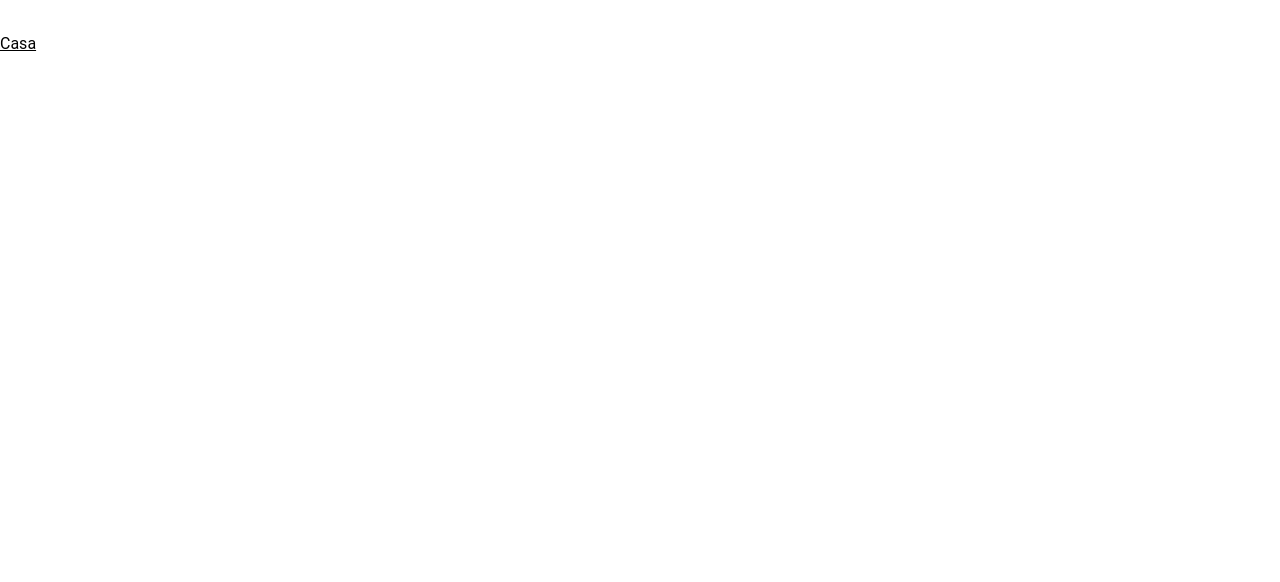
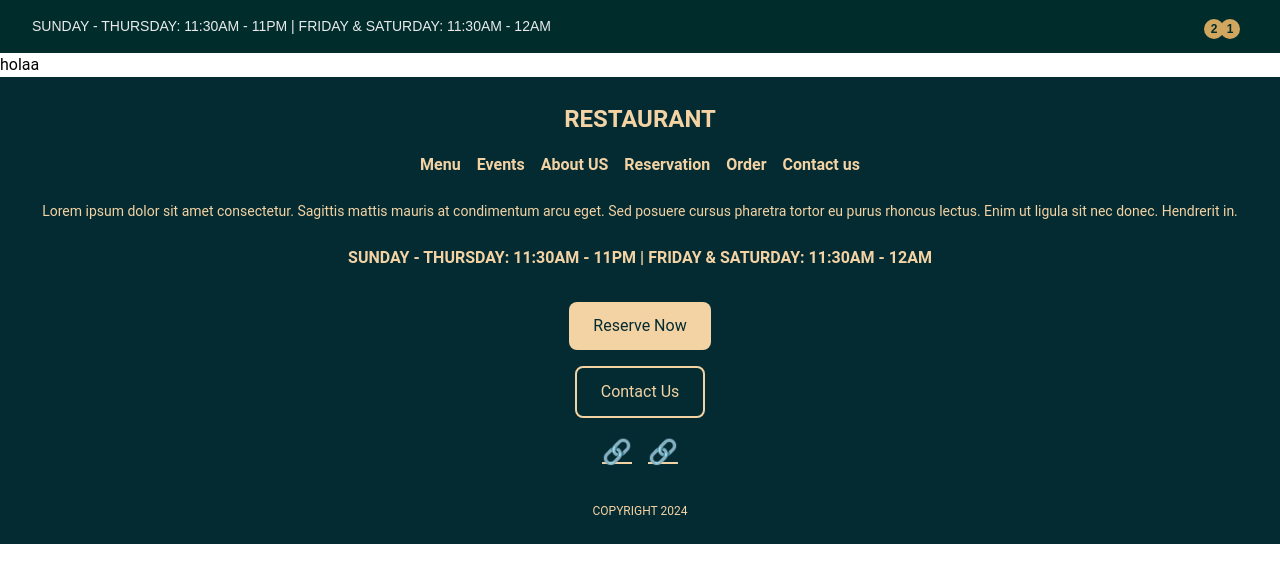
Before and after one commit to GabriLPDA22/Restaurante-Front, a Vue app: page / in a window 1280 px wide. Shown: the top 582 px of the page. Built offline with nearby package versions, Linux system fonts and the light colour scheme; the HTML template or start-up script is replaced by a standard one.

Commit message:
header y footer provisionales

```diff
--- a/src/App.vue
+++ b/src/App.vue
@@ -1,79 +1,13 @@
 <script setup lang="ts">
 import { RouterLink, RouterView } from 'vue-router'
+import HeaderComponent from './components/HeaderComponent.vue';
+import FooterComponent from './components/FooterComponent.vue';
 </script>
 
 <template>
-  <header>
-    <div class="wrapper">
-      <nav>
-        <RouterLink to="/">Casa</RouterLink>
-      </nav>
-    </div>
-  </header>
-
-  <RouterView />
+  <HeaderComponent/>
+  <div>holaa</div>
+  <FooterComponent/>
 </template>
 
-<style scoped>
-header {
-  line-height: 1.5;
-  max-height: 100vh;
-}
-
-.logo {
-  display: block;
-  margin: 0 auto 2rem;
-}
-
-nav {
-  width: 100%;
-  font-size: 12px;
-  text-align: center;
-  margin-top: 2rem;
-}
-
-nav a.router-link-exact-active {
-  color: var(--color-text);
-}
-
-nav a.router-link-exact-active:hover {
-  background-color: transparent;
-}
-
-nav a {
-  display: inline-block;
-  padding: 0 1rem;
-  border-left: 1px solid var(--color-border);
-}
-
-nav a:first-of-type {
-  border: 0;
-}
-
-@media (min-width: 1024px) {
-  header {
-    display: flex;
-    place-items: center;
-    padding-right: calc(var(--section-gap) / 2);
-  }
-
-  .logo {
-    margin: 0 2rem 0 0;
-  }
-
-  header .wrapper {
-    display: flex;
-    place-items: flex-start;
-    flex-wrap: wrap;
-  }
-
-  nav {
-    text-align: left;
-    margin-left: -1rem;
-    font-size: 1rem;
-
-    padding: 1rem 0;
-    margin-top: 1rem;
-  }
-}
-</style>
+<style scoped />
--- /dev/null
+++ b/src/components/FooterComponent.vue
@@ -0,0 +1,175 @@
+<template>
+    <footer class="footer">
+      <div class="footer__top">
+        <h1 class="footer__title">RESTAURANT</h1>
+        <nav class="footer__nav">
+          <ul class="footer__menu">
+            <li class="footer__menu-item"><a href="#menu">Menu</a></li>
+            <li class="footer__menu-item"><a href="#events">Events</a></li>
+            <li class="footer__menu-item"><a href="#about-us">About US</a></li>
+            <li class="footer__menu-item"><a href="#reservation">Reservation</a></li>
+            <li class="footer__menu-item"><a href="#order">Order</a></li>
+            <li class="footer__menu-item"><a href="#contact-us">Contact us</a></li>
+          </ul>
+        </nav>
+        <p class="footer__description">
+          Lorem ipsum dolor sit amet consectetur. Sagittis mattis mauris at condimentum arcu eget. Sed posuere cursus pharetra tortor eu purus rhoncus lectus. Enim ut ligula sit nec donec. Hendrerit in.
+        </p>
+        <p class="footer__hours">
+          SUNDAY - THURSDAY: 11:30AM - 11PM | FRIDAY & SATURDAY: 11:30AM - 12AM
+        </p>
+      </div>
+      <div class="footer__bottom">
+        <button class="footer__button footer__button--reserve">Reserve Now</button>
+        <button class="footer__button footer__button--contact">Contact Us</button>
+        <div class="footer__social">
+          <a href="#" class="footer__social-icon">🔗</a>
+          <a href="#" class="footer__social-icon">🔗</a>
+        </div>
+      </div>
+      <p class="footer__copyright">COPYRIGHT 2024</p>
+    </footer>
+  </template>
+
+  <script lang="ts">
+
+  </script>
+
+  <style lang="scss" scoped>
+  .footer {
+    padding: 1.5rem;
+    background-color: #032b31;
+    color: #f3d2a4;
+    text-align: center;
+
+    &__top {
+      margin-bottom: 2rem;
+    }
+
+    &__title {
+      font-size: 1.5rem;
+      margin-bottom: 1rem;
+    }
+
+    &__nav {
+      margin-bottom: 1.5rem;
+    }
+
+    &__menu {
+      list-style: none;
+      padding: 0;
+      display: flex;
+      justify-content: center;
+      flex-wrap: wrap;
+      gap: 1rem;
+
+      &-item a {
+        text-decoration: none;
+        color: inherit;
+        font-weight: bold;
+        transition: color 0.3s;
+
+        &:hover {
+          color: #ffad33;
+        }
+      }
+    }
+
+    &__description {
+      margin-bottom: 1.5rem;
+      font-size: 0.875rem;
+    }
+
+    &__hours {
+      margin-bottom: 2rem;
+      font-weight: bold;
+    }
+
+    &__bottom {
+      display: flex;
+      flex-direction: column;
+      align-items: center;
+      gap: 1rem;
+    }
+
+    &__button {
+      border: none;
+      padding: 0.75rem 1.5rem;
+      border-radius: 0.5rem;
+      font-size: 1rem;
+      cursor: pointer;
+      transition: background-color 0.3s;
+
+      &--reserve {
+        background-color: #f3d2a4;
+        color: #032b31;
+
+        &:hover {
+          background-color: #ffad33;
+        }
+      }
+
+      &--contact {
+        background-color: transparent;
+        color: #f3d2a4;
+        border: 2px solid #f3d2a4;
+
+        &:hover {
+          background-color: #ffad33;
+          color: #032b31;
+        }
+      }
+    }
+
+    &__social {
+      display: flex;
+      gap: 1rem;
+
+      &-icon {
+        font-size: 1.5rem;
+        color: inherit;
+        transition: color 0.3s;
+
+        &:hover {
+          color: #ffad33;
+        }
+      }
+    }
+
+    &__copyright {
+      margin-top: 2rem;
+      font-size: 0.75rem;
+    }
+
+    @media (max-width: 768px) {
+      &__menu {
+        flex-direction: column;
+        align-items: center;
+      }
+
+      &__title {
+        font-size: 1.25rem;
+      }
+
+      &__button {
+        font-size: 0.875rem;
+        padding: 0.5rem 1rem;
+      }
+    }
+
+    @media (max-width: 480px) {
+      &__title {
+        font-size: 1rem;
+      }
+
+      &__description {
+        font-size: 0.75rem;
+      }
+
+      &__button {
+        padding: 0.5rem;
+        font-size: 0.75rem;
+      }
+    }
+  }
+  </style>
--- /dev/null
+++ b/src/components/HeaderComponent.vue
@@ -0,0 +1,105 @@
+<template>
+  <header class="header">
+    <div class="header__info">
+      <p class="header__schedule">
+        SUNDAY - THURSDAY: 11:30AM - 11PM | FRIDAY & SATURDAY: 11:30AM - 12AM
+      </p>
+    </div>
+    <div class="header__icons">
+      <button class="header__icon" aria-label="Search">
+        <i class="icon icon--search"></i>
+      </button>
+      <button class="header__icon" aria-label="Favorites">
+        <i class="icon icon--heart"></i>
+        <span class="header__notification">2</span>
+      </button>
+      <button class="header__icon" aria-label="Cart">
+        <i class="icon icon--cart"></i>
+        <span class="header__notification">1</span>
+      </button>
+      <button class="header__icon" aria-label="User Profile">
+        <i class="icon icon--user"></i>
+      </button>
+    </div>
+  </header>
+</template>
+
+<script lang="ts">
+import { defineComponent } from 'vue';
+
+export default defineComponent({
+  name: 'Header',
+});
+</script>
+
+<style lang="scss" scoped>
+.header {
+  display: flex;
+  flex-direction: column;
+  align-items: center;
+  padding: 1rem;
+  background-color: #002c2c;
+  color: #eaeaea;
+  font-family: 'Arial', sans-serif;
+
+  &__info {
+    margin-bottom: 1rem;
+    text-align: center;
+  }
+
+  &__schedule {
+    font-size: 0.875rem;
+  }
+
+  &__icons {
+    display: flex;
+    gap: 1rem;
+  }
+
+  &__icon {
+    background: none;
+    border: none;
+    cursor: pointer;
+    position: relative;
+
+    .icon {
+      font-size: 1.5rem;
+      color: #eaeaea;
+
+      &--search {}
+      &--heart {}
+      &--cart {}
+      &--user {}
+    }
+  }
+
+  &__notification {
+    position: absolute;
+    top: -0.5rem;
+    right: -0.5rem;
+    background-color: #d1a75f;
+    color: #002c2c;
+    font-size: 0.75rem;
+    border-radius: 50%;
+    width: 1.25rem;
+    height: 1.25rem;
+    display: flex;
+    justify-content: center;
+    align-items: center;
+    font-weight: bold;
+  }
+}
+
+@media (min-width: 768px) {
+  .header {
+    flex-direction: row;
+    justify-content: space-between;
+    padding: 1rem 2rem;
+
+    &__info {
+      margin-bottom: 0;
+      text-align: left;
+    }
+  }
+}
+</style>
```
Also changed, not shown: src/components/TestSass.vue (deleted, +0 -48 lines).
